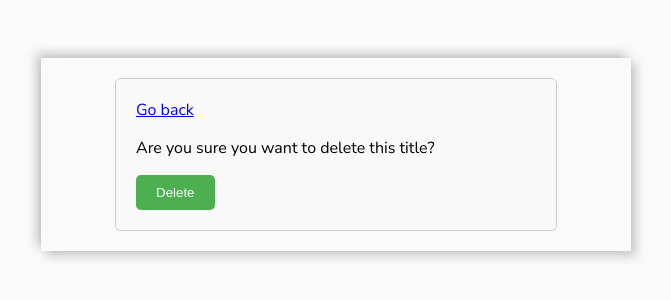
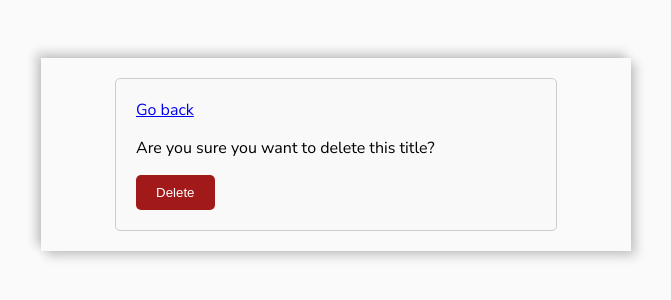
Before and after one commit to tehniyatfatima/Django-TodoApp, a Django app: page /deletetask/3 in a window 1280 px wide. Shown: the top 300 px of the page, without its empty margins (304-975 px from the left). Run offline with Django 5.2, Linux system fonts and the light colour scheme; a user stored in the database is signed in; data comes from the database, SQL or seed files in the repository; both versions use the stored data as it was after the commit.

Commit message:
project completed 98%

```diff
--- a/todoapp/base/templates/base/task_confirm_delete.html
+++ b/todoapp/base/templates/base/task_confirm_delete.html
@@ -13,7 +13,7 @@
 
     /* Styles for the form elements */
     .form-container input[type="submit"] {
-        background-color: #4CAF50;
+        background-color: #a21919;
         color: white;
         padding: 10px 20px;
         border: none;
@@ -30,7 +30,7 @@
     <form method="post">
         {% csrf_token %}
         <a href="{% url 'tasks' %}">Go back</a>
-        <p>Are you sure you want to delete this {{ task }}?</p>
+        <p>Are you sure you want to delete this {{ task}}?</p>
         <input type="submit" value="Delete"/>
     </form>
 </div>
--- a/todoapp/base/templates/base/task_form.html
+++ b/todoapp/base/templates/base/task_form.html
@@ -79,7 +79,7 @@
         <input type="checkbox" id="id_complete" name="complete">
         <label for="id_complete">Complete</label>
         <br>
-        <input type="submit" value="Submit"/>
+        <input type="submit" value="update"/>
     </form>
 </div>
 {% endblock content %}
--- a/todoapp/base/templates/base/task_list.html
+++ b/todoapp/base/templates/base/task_list.html
@@ -41,6 +41,7 @@
     #add-task-link {
         display: inline-block;
         padding: 8px 16px;
+        margin-bottom: 15px;
         border: none;
         border-radius: 5px;
         background-color: #007bff;
```
Also changed, not shown: todoapp/db.sqlite3.
